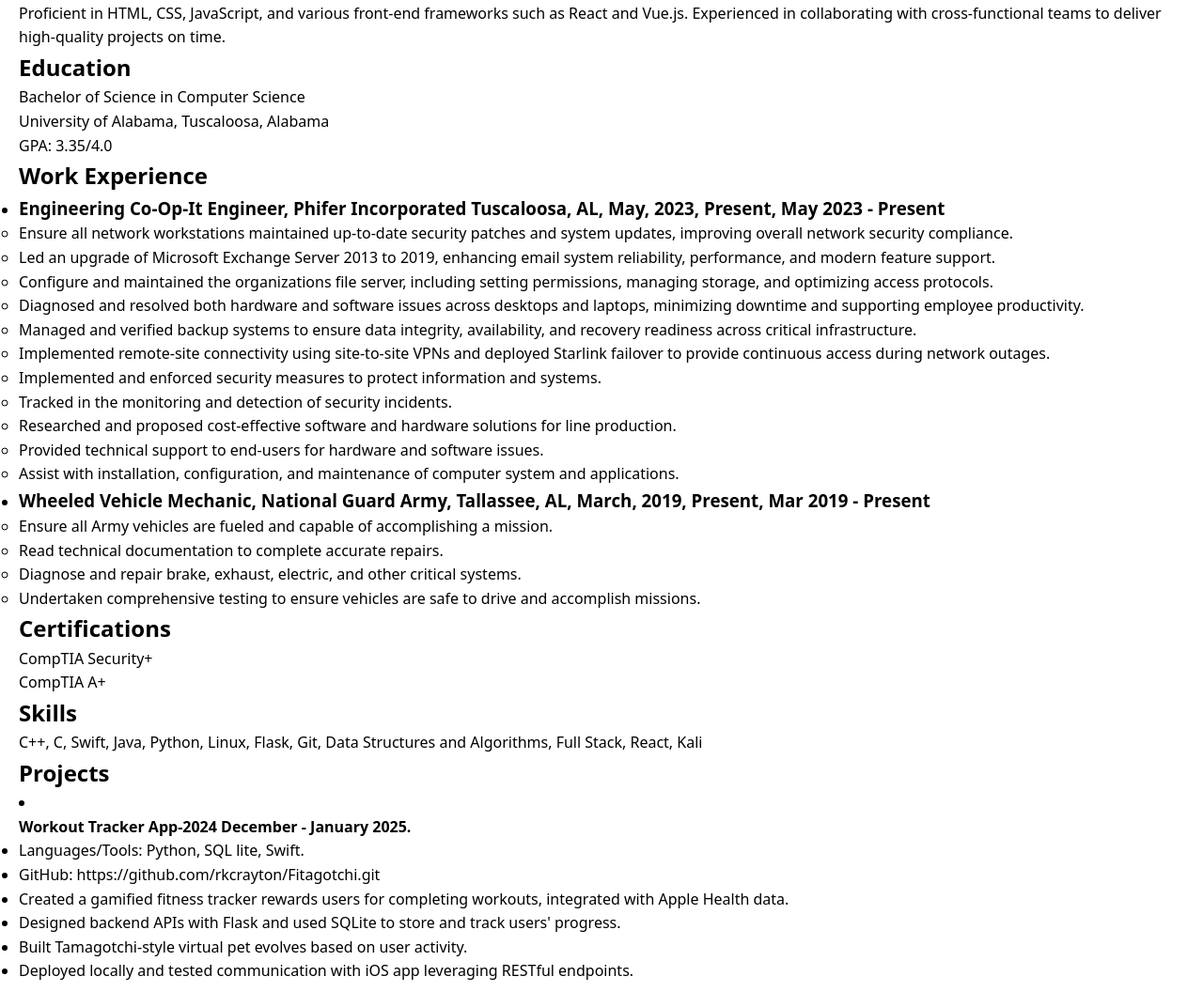
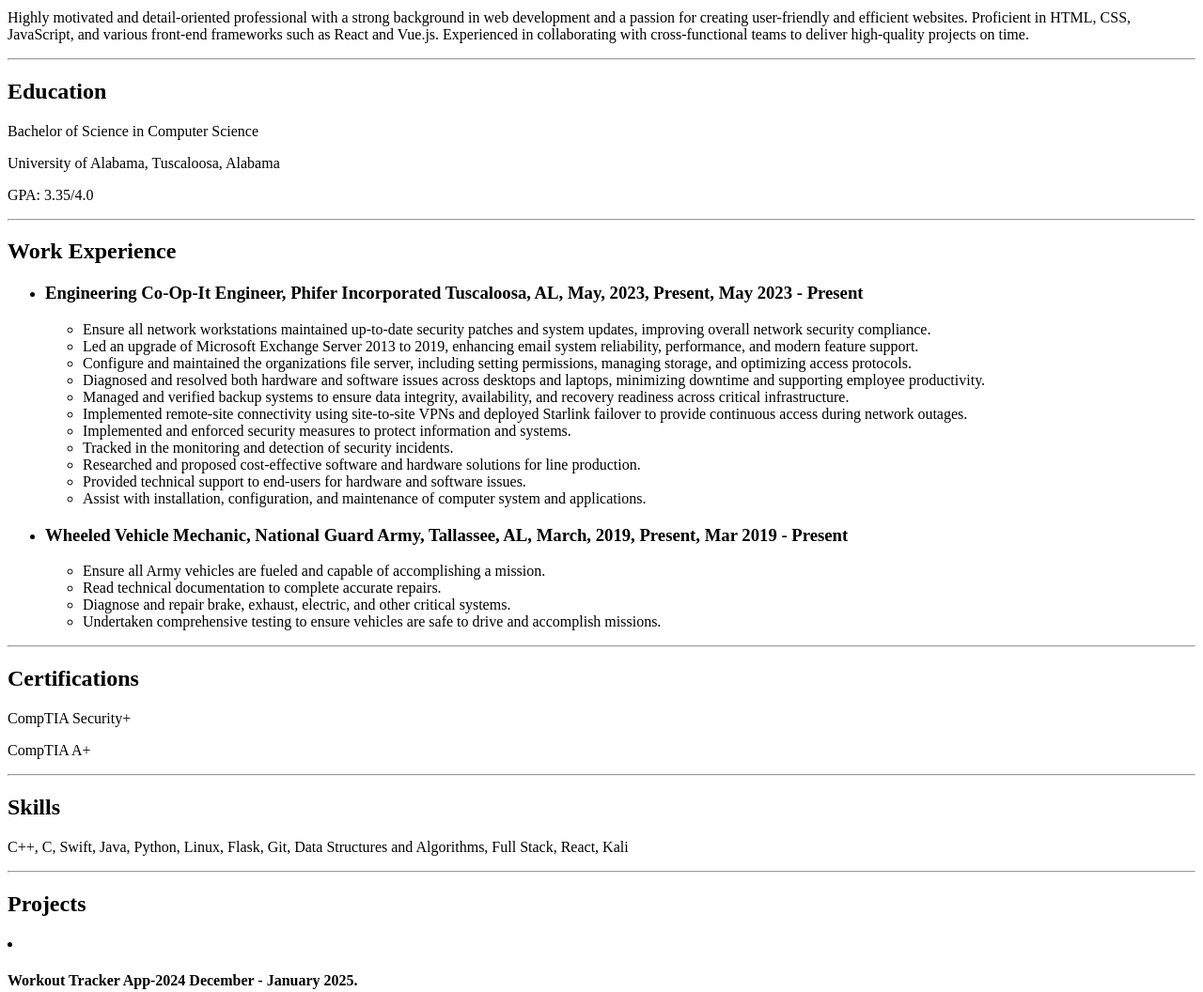
Before and after one commit to rkcrayton/Portfolio, a plain HTML site: page index.html in a window 1280 px wide. Shown: the part 441-1497 px from the top of the page at 94% size. Drawn offline with Linux system fonts and the light colour scheme.

Commit message:
Took styles out

```diff
--- a/index.html
+++ b/index.html
@@ -4,19 +4,6 @@
     <meta charset="UTF-8">
     <meta name="viewport" content="width=device-width, initial-scale=1.0">
     <title>My Resume</title>
-    <style>
-        * {
-            margin: 0;
-            padding: 0;
-            box-sizing: border-box;
-        }
-
-        body {
-            font-family: system-ui, -apple-system, sans-serif;
-            line-height: 1.6;
-            padding: 20px;
-        }
-    </style>
 </head>
 <body>
     <h1>Raheem Crayton</h1>
@@ -24,10 +11,12 @@
 
     <h2>Summary</h2>
     <p>Highly motivated and detail-oriented professional with a strong background in web development and a passion for creating user-friendly and efficient websites. Proficient in HTML, CSS, JavaScript, and various front-end frameworks such as React and Vue.js. Experienced in collaborating with cross-functional teams to deliver high-quality projects on time.</p>
+    <hr />
     <h2>Education</h2>
         <p>Bachelor of Science in Computer Science</p>
         <p>University of Alabama, Tuscaloosa, Alabama</p>
         <p>GPA: 3.35/4.0</p>
+    <hr />
     <h2>Work Experience</h2>
         <ul>
             <li><h3>Engineering Co-Op-It Engineer, Phifer Incorporated Tuscaloosa, AL, May, 2023, Present, May 2023 - Present</h3>
@@ -55,11 +44,14 @@
 
             </li>
         </ul>
+    <hr />
     <h2>Certifications</h2>
         <p>CompTIA Security+</p>
         <p>CompTIA A+</p>
+    <hr />
     <h2>Skills</h2>
         <p>C++, C, Swift, Java, Python, Linux, Flask, Git, Data Structures and Algorithms, Full Stack, React, Kali</p>
+    <hr />
     <h2>Projects</h2>
 
         <li>
@@ -74,7 +66,7 @@
                 </ul>
         </li>
         </br>
-
+    <hr />
     <footer>
         <p>Contact Information: Raheem Crayton </p>
         <p>Phone: (334) 7404695</p>
```
